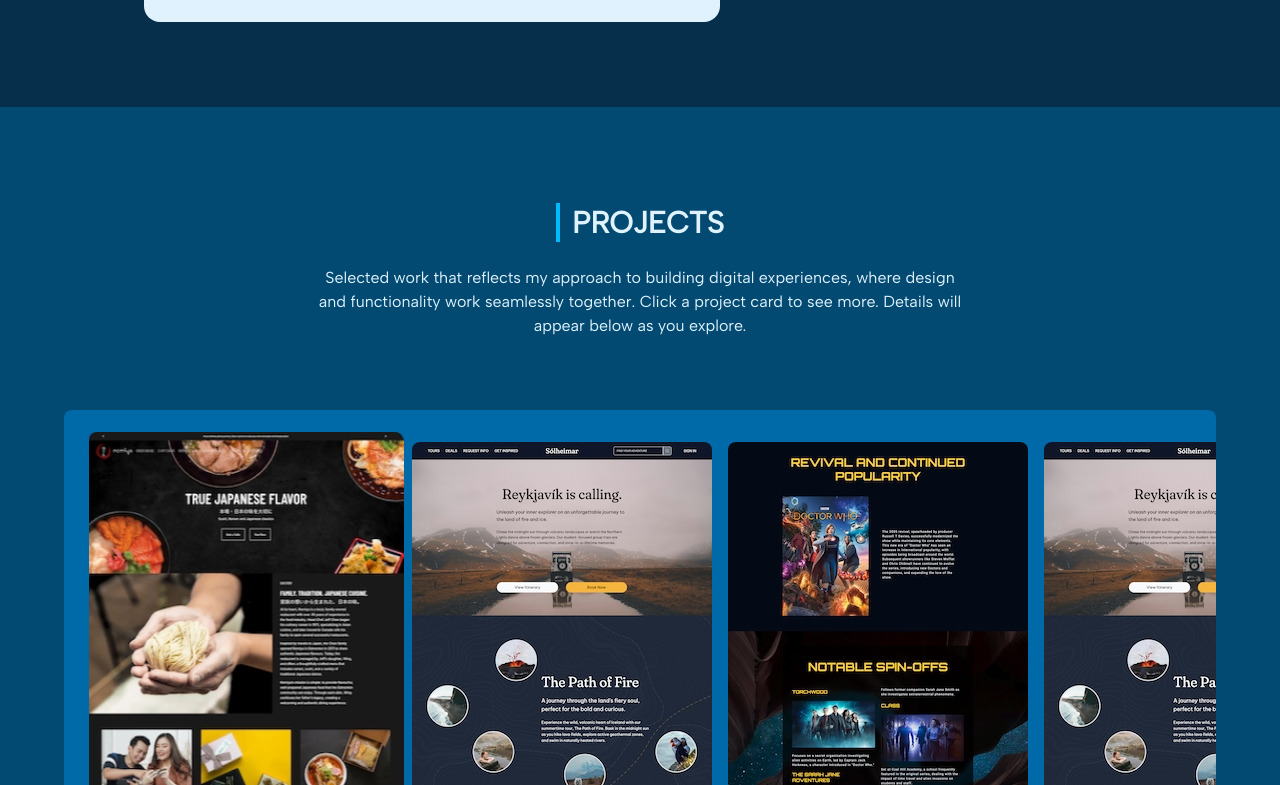
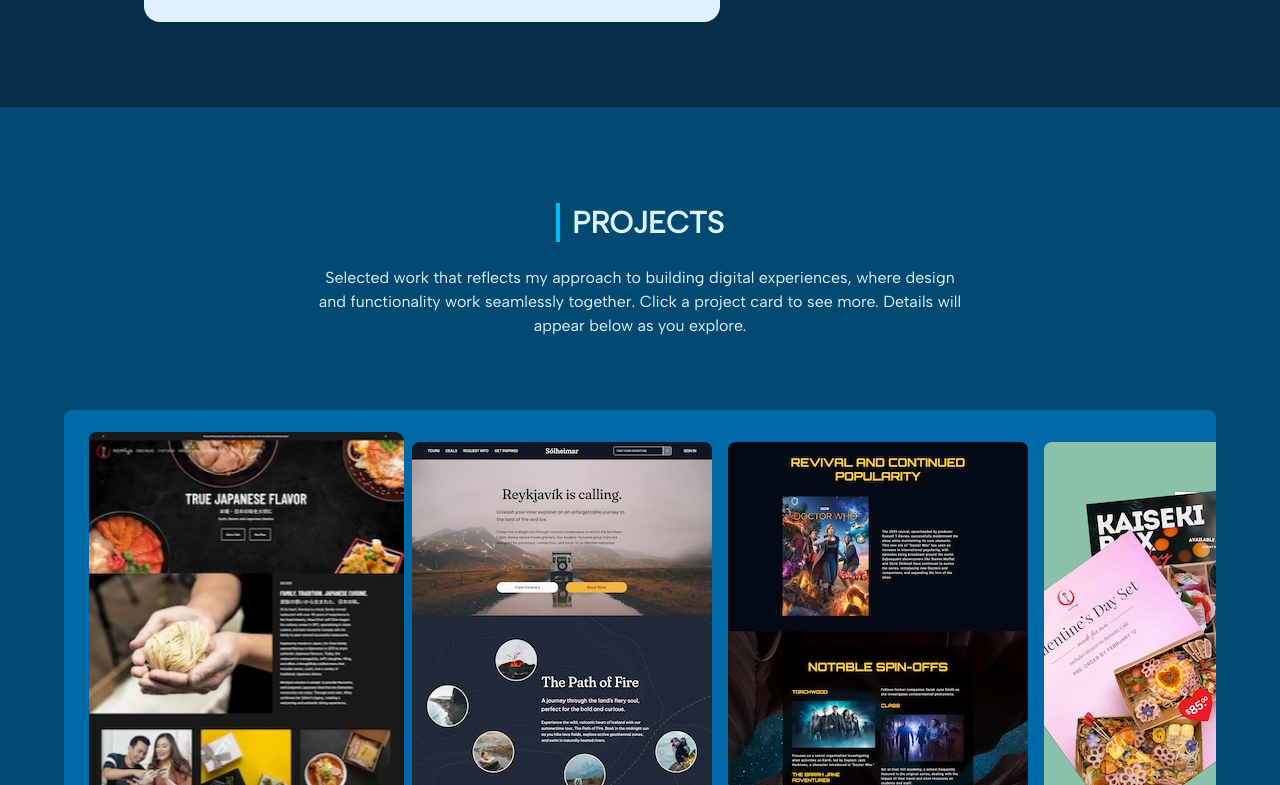
Before and after one commit to belltree-taka/web-portfolio, a React (Vite) app: page / in a window 1280 px wide. Shown: the part 2015-2800 px from the top of the page. Built offline with nearby package versions, Linux system fonts and the light colour scheme.

Commit message:
added email address and phone number in the contact section

```diff
--- a/src/components/sections/Contact.jsx
+++ b/src/components/sections/Contact.jsx
@@ -53,9 +53,24 @@ function Contact() {
           Contact
         </h2>
 
-        <p className="py-6 max-w-prose md:text-center mb-4 md:mb-8 lg:mb-12">
+        <p className="pt-6 max-w-prose md:text-center mb-4 md:mb-8 lg:mb-12">
           If you have a project in mind or just want to say hello, don't hesitate to get in touch. I'm always open to new opportunities and collaborations, and I'd be happy to hear about your ideas.
         </p>
+
+        <div className="flex flex-col items-start gap-2 w-full mb-8">
+          <div className="flex gap-2">
+            <svg xmlns="http://www.w3.org/2000/svg" fill="none" viewBox="0 0 24 24" strokeWidth={1.5} stroke="currentColor" className="size-6">
+              <path strokeLinecap="round" strokeLinejoin="round" d="M21.75 6.75v10.5a2.25 2.25 0 0 1-2.25 2.25h-15a2.25 2.25 0 0 1-2.25-2.25V6.75m19.5 0A2.25 2.25 0 0 0 19.5 4.5h-15a2.25 2.25 0 0 0-2.25 2.25m19.5 0v.243a2.25 2.25 0 0 1-1.07 1.916l-7.5 4.615a2.25 2.25 0 0 1-2.36 0L3.32 8.91a2.25 2.25 0 0 1-1.07-1.916V6.75" />
+            </svg>
+            <a className="w-full" href="mailto:contact@takaharusuzuki.ca">contact@takaharusuzuki.ca</a>
+          </div>
+          <div className="flex gap-2">
+            <svg xmlns="http://www.w3.org/2000/svg" fill="none" viewBox="0 0 24 24" strokeWidth={1.5} stroke="currentColor" className="size-6">
+              <path strokeLinecap="round" strokeLinejoin="round" d="M10.5 1.5H8.25A2.25 2.25 0 0 0 6 3.75v16.5a2.25 2.25 0 0 0 2.25 2.25h7.5A2.25 2.25 0 0 0 18 20.25V3.75a2.25 2.25 0 0 0-2.25-2.25H13.5m-3 0V3h3V1.5m-3 0h3m-3 18.75h3" />
+            </svg>
+            <a className="w-full" href="tel:7802208940">780-220-8940</a>
+          </div>
+        </div>
 
         {status === 'success' ?
           <FormSuccess />
--- a/src/data/projects.js
+++ b/src/data/projects.js
@@ -1,6 +1,7 @@
 import shopifyProjectThumb from '../assets/images/shopify-project-thumb.avif'
 import webTypographyAssignmentThumb from '../assets/images/web-typography-assignment.avif'
 import intrinsicWebDesignProjectThumb from '../assets/images/intrinsic-web-design-project-thumb.avif'
+import freelancePosterProjectsThumb from '../assets/images/freelance-poster-projects-thumb.avif'
 
 
 const projects = [
@@ -41,27 +42,27 @@ const projects = [
             '',
             '',
         ],
-        liveUrl: 'https://example.com',
+        liveUrl: 'https://intrinsic-web-design-project.netlify.app/',
         techStack: [],
         insights: []
     },
 
     {
         id: 'web-typography',
-        title: '',
+        title: 'Web Typography Development',
         thumb: webTypographyAssignmentThumb,
         overview: [],
-        liveUrl: '',
+        liveUrl: 'https://web-typography-project.netlify.app/',
         techStack: [],
         insights: []
     },
 
     {
-        id: 'intrinsic',
-        title: 'Intrinsic Web Design Development',
-        thumb: intrinsicWebDesignProjectThumb,
+        id: 'freelance-poster',
+        title: 'Poster Design',
+        thumb: freelancePosterProjectsThumb,
         overview: [],
-        liveUrl: '',
+        liveUrl: 'https://visual-promotional-design-gallery.netlify.app/',
         techStack: [],
         insights: []
     },
```
Also changed, not shown: src/assets/images/freelance-poster-projects-thumb.avif (added).
